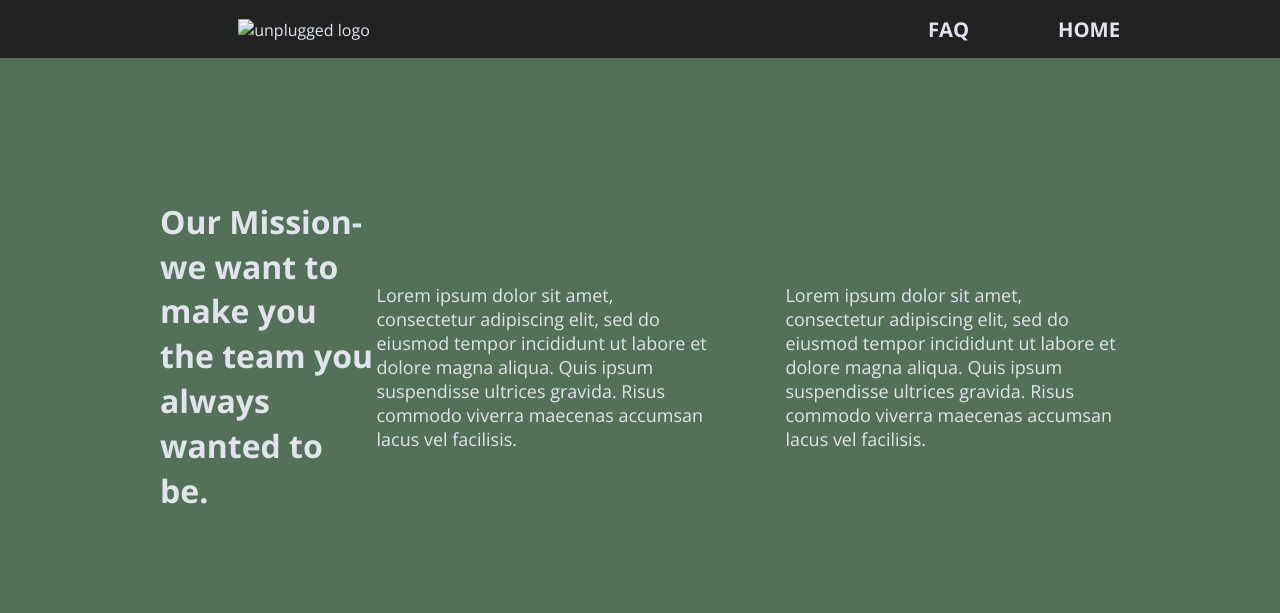
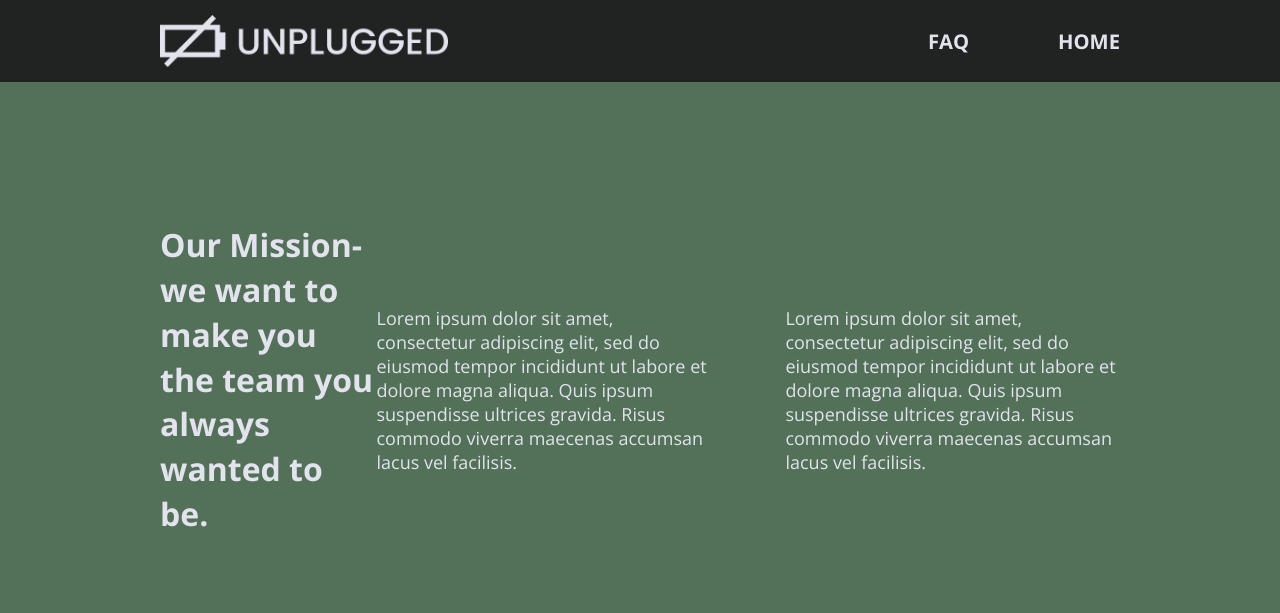
Before and after one commit to Bradliness/unplugged, a website: page about/index.html in a window 1280 px wide. Shown: the top 613 px of the page. Drawn offline with nearby package versions, Linux system fonts and the light colour scheme; files that its build step writes are made by us from their sources; files whose address does not match are found by name.

Commit message:
Fixed link to figure

```diff
--- a/about/index.html
+++ b/about/index.html
@@ -32,7 +32,7 @@
   <header>
     <div class="content-wrapper">
       <figure>
-        <a href="#"><img src="../unpluggedlogo.png" alt="unplugged logo"></a>
+        <a href="#"><img src="../img/unpluggedlogo.png" alt="unplugged logo"></a>
       </figure>
         <div class="header-divider"></div>
         <nav>
```
